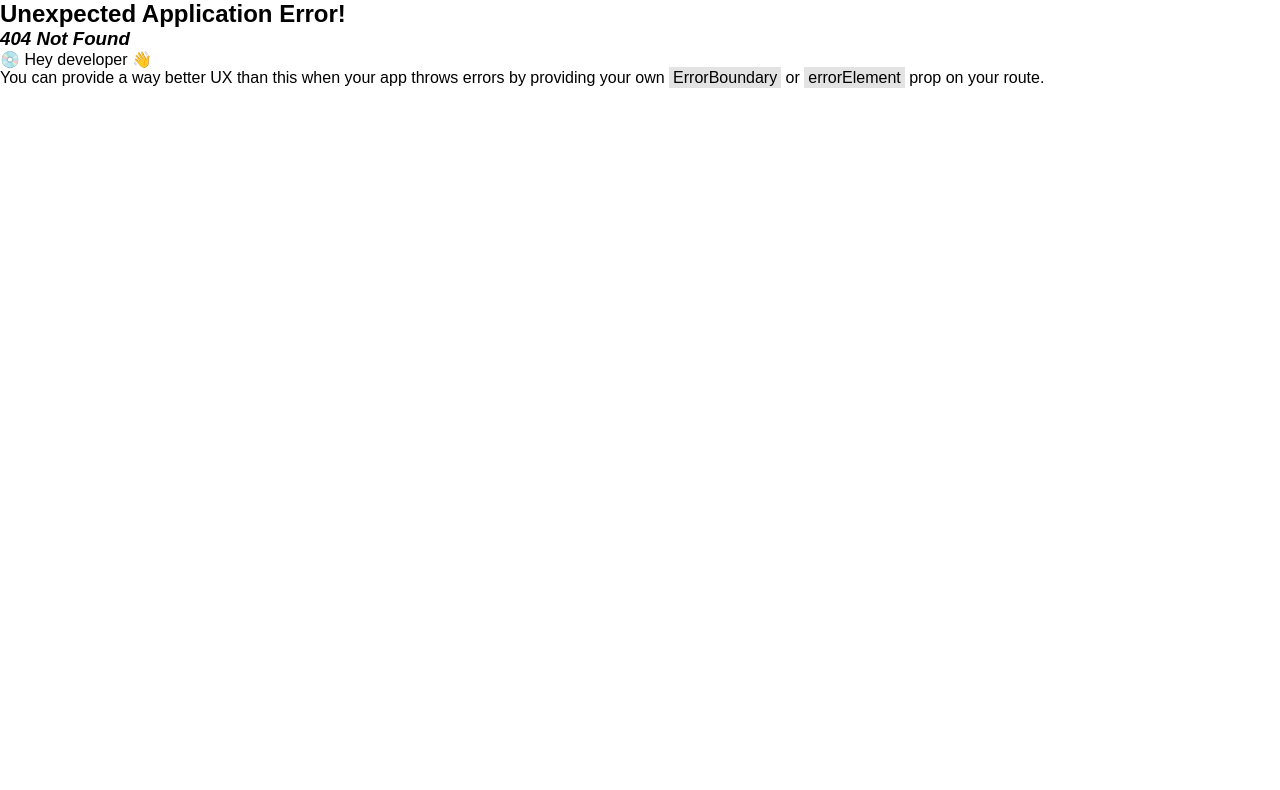
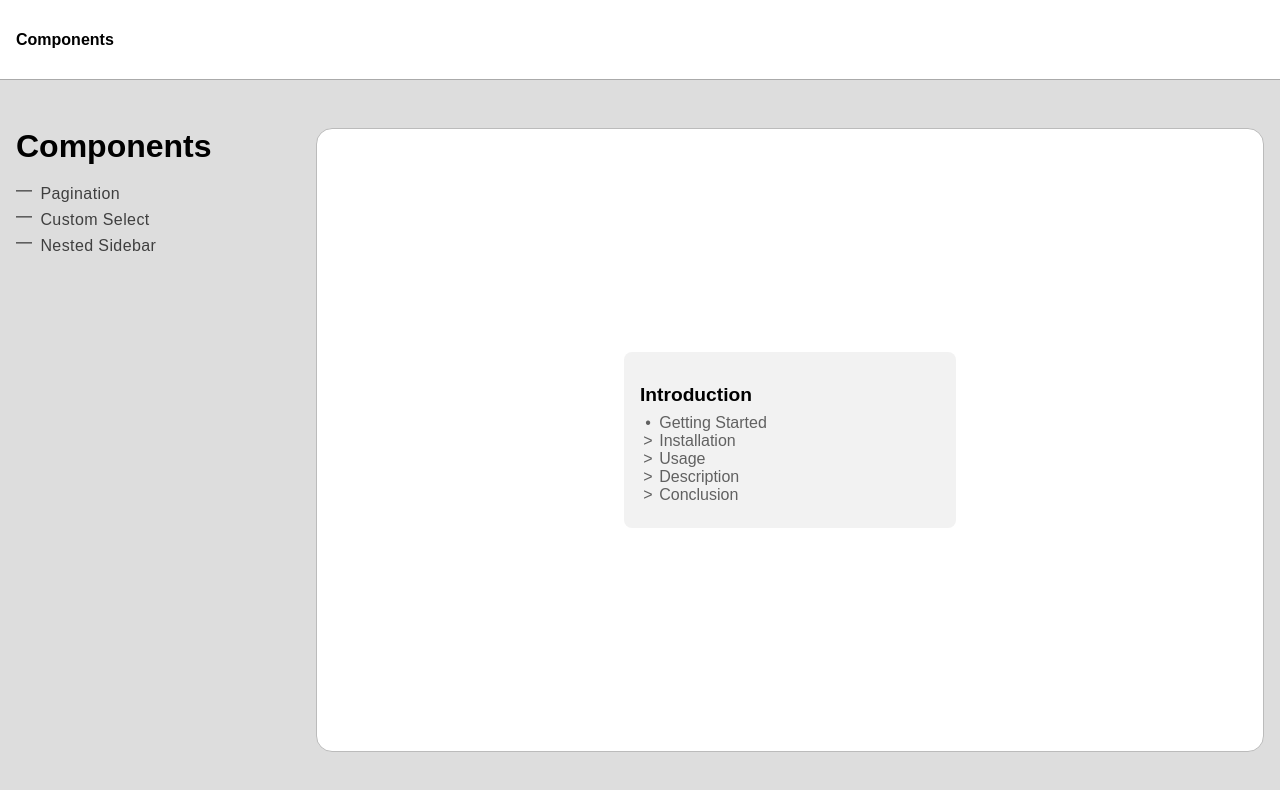
Before and after one commit to thecloer/react-components, a React (Vite) app: page /react-components/nested-sidebar in a window 1280 px wide. Before the commit this address had no page. Shown: the top 790 px of the page. Built offline with nearby package versions, Linux system fonts and the light colour scheme.

Commit message:
ADD: nested sidebar

```diff
--- /dev/null
+++ b/src/pages/MyComponents/MyNestedSidebar/HashContext.tsx
@@ -0,0 +1,20 @@
+import { PropsWithChildren, useContext, useEffect, useState } from 'react';
+import { createContext } from 'react';
+
+type HashContextType = {
+  hash: string;
+  setHash: (hash: string) => void;
+};
+const HashContext = createContext<HashContextType>({ hash: '', setHash: () => {} });
+
+export const HashProvider = ({ children }: PropsWithChildren) => {
+  const [hash, setHash] = useState(() => window.location.hash);
+  useEffect(() => {
+    window.addEventListener('hashchange', () => setHash(window.location.hash));
+    return () => window.removeEventListener('hashchange', () => setHash(window.location.hash));
+  }, []);
+
+  return <HashContext.Provider value={{ hash, setHash }}>{children}</HashContext.Provider>;
+};
+
+export const useHash = () => useContext(HashContext);
--- /dev/null
+++ b/src/pages/MyComponents/MyNestedSidebar/MyNestedSidebar.module.css
@@ -0,0 +1,16 @@
+.box {
+  display: flex;
+  justify-content: center;
+  align-items: center;
+}
+.sidebar {
+  background-color: hsl(0, 0%, 95%);
+  padding: 1.5rem 1rem;
+  border-radius: 0.5rem;
+}
+.scrollWrapper {
+  height: 100%;
+  max-height: 400px;
+  width: 300px;
+  overflow-y: scroll;
+}
--- /dev/null
+++ b/src/pages/MyComponents/MyNestedSidebar/MyNestedSidebar.tsx
@@ -0,0 +1,23 @@
+import { TOC_DUMMY } from './dummyData';
+import { makeNestedToc } from './functions';
+import TocList from './TocList';
+import { HashProvider } from './HashContext';
+import styles from './MyNestedSidebar.module.css';
+
+const MyNestedSidebar = () => {
+  const nestedToc = makeNestedToc(TOC_DUMMY);
+
+  return (
+    <div className={`card ${styles.box}`}>
+      <div className={styles.sidebar}>
+        <div className={styles.scrollWrapper}>
+          <HashProvider>
+            <TocList toc={nestedToc} />
+          </HashProvider>
+        </div>
+      </div>
+    </div>
+  );
+};
+
+export default MyNestedSidebar;
--- /dev/null
+++ b/src/pages/MyComponents/MyNestedSidebar/TocItem.module.css
@@ -0,0 +1,63 @@
+* {
+  --hue: 10;
+}
+
+.h1 {
+  font-size: 1.2rem;
+  font-weight: 700;
+}
+.heading {
+  color: hsl(0, 0%, 38%);
+  border: none;
+  background: none;
+  font-size: 1rem;
+  cursor: pointer;
+}
+.heading:hover {
+  color: hsl(0, 0%, 10%);
+}
+.heading a {
+  color: inherit;
+}
+
+.selected {
+  color: hsl(var(--hue), 70%, 60%);
+}
+.selected:hover {
+  color: hsl(var(--hue), 100%, 60%);
+}
+.decorator {
+  display: inline-block;
+  width: 1rem;
+  height: 1rem;
+  margin-right: 0.2rem;
+  border: none;
+  text-align: center;
+}
+.nestedStack {
+  display: flex;
+}
+
+.collapseLine {
+  border: none;
+  background: none;
+  padding: 0;
+  width: 1rem;
+  margin-top: 0.5rem;
+  position: relative;
+  cursor: pointer;
+  outline: none;
+}
+.collapseLine::before {
+  content: '';
+  position: absolute;
+  top: 0;
+  bottom: 0;
+  width: 1px;
+  background: hsl(var(--hue), 50%, 74%);
+  transition: background-color 100ms ease-in-out;
+}
+.collapseLine:hover::before,
+.collapseLine:focus-visible::before {
+  background-color: hsl(var(--hue), 100%, 60%);
+}
--- /dev/null
+++ b/src/pages/MyComponents/MyNestedSidebar/TocItem.tsx
@@ -0,0 +1,49 @@
+import { FC, useState } from 'react';
+import type { TocData } from './functions';
+import { useHash } from './HashContext';
+import TocList from './TocList';
+import styles from './TocItem.module.css';
+
+type Props = {
+  heading: TocData;
+};
+
+const TocItem: FC<Props> = ({ heading }) => {
+  const [showChildren, setShowChildren] = useState(false);
+  const { hash } = useHash();
+  const headingClassName = `${styles.heading} ${hash === heading.url ? styles.selected : ''}`;
+
+  return heading.depth === 1 ? (
+    <div>
+      <a href={heading.url} className={styles.h1}>
+        {heading.value}
+      </a>
+      <TocList toc={heading.children} />
+    </div>
+  ) : heading.children.length > 0 ? (
+    <div>
+      <button className={headingClassName} onClick={() => setShowChildren((prev) => !prev)}>
+        <a href={heading.url}>
+          <span className={styles.decorator}>{showChildren ? 'v' : '>'}</span>
+          {heading.value}
+        </a>
+      </button>
+
+      {showChildren ? (
+        <div className={styles.nestedStack}>
+          <button className={styles.collapseLine} onClick={() => setShowChildren(false)} />
+          <TocList toc={heading.children} />
+        </div>
+      ) : null}
+    </div>
+  ) : (
+    <div className={headingClassName}>
+      <a href={heading.url}>
+        <span className={styles.decorator}>&bull;</span>
+        {heading.value}
+      </a>
+    </div>
+  );
+};
+
+export default TocItem;
--- /dev/null
+++ b/src/pages/MyComponents/MyNestedSidebar/TocList.module.css
@@ -0,0 +1,6 @@
+.stack {
+  margin: 0.5rem 0;
+}
+.stack:last-child {
+  margin-bottom: 0;
+}
--- /dev/null
+++ b/src/pages/MyComponents/MyNestedSidebar/TocList.tsx
@@ -0,0 +1,20 @@
+import type { FC } from 'react';
+import type { Toc } from './functions';
+import TocItem from './TocItem';
+import styles from './TocList.module.css';
+
+type Props = {
+  toc: Toc;
+};
+
+const TocList: FC<Props> = ({ toc }) => {
+  return (
+    <div className={styles.stack}>
+      {toc.map((heading) => (
+        <TocItem key={heading.url} heading={heading} />
+      ))}
+    </div>
+  );
+};
+
+export default TocList;
--- /dev/null
+++ b/src/pages/MyComponents/MyNestedSidebar/dummyData.ts
@@ -0,0 +1,129 @@
+export type TocDataRaw = { value: string; url: string; depth: number };
+
+export const TOC_DUMMY: TocDataRaw[] = [
+  {
+    value: 'Introduction',
+    url: '#first',
+    depth: 1,
+  },
+  {
+    value: 'Getting Started',
+    url: '#second',
+    depth: 2,
+  },
+  {
+    value: 'Installation',
+    url: '#third',
+    depth: 2,
+  },
+  {
+    value: 'Installation step 1',
+    url: '#fourth',
+    depth: 3,
+  },
+  {
+    value: 'Installation step 2',
+    url: '#fifth',
+    depth: 3,
+  },
+  {
+    value: 'Installation step 2 - substep 1',
+    url: '#sixth',
+    depth: 4,
+  },
+  {
+    value: 'Installation step 2 - substep 2',
+    url: '#seventh',
+    depth: 4,
+  },
+  {
+    value: 'Installation step 3',
+    url: '#eighth',
+    depth: 3,
+  },
+  {
+    value: 'Usage',
+    url: '#ninth',
+    depth: 2,
+  },
+  {
+    value: 'Usage step 1',
+    url: '#tenth',
+    depth: 3,
+  },
+  {
+    value: 'Usage step 2',
+    url: '#eleventh',
+    depth: 3,
+  },
+  {
+    value: 'Usage step 2 - substep 1',
+    url: '#twelfth',
+    depth: 4,
+  },
+  {
+    value: 'Usage step 2 - substep 2',
+    url: '#thirteenth',
+    depth: 4,
+  },
+  {
+    value: 'Usage step 3',
+    url: '#fourteenth',
+    depth: 3,
+  },
+  {
+    value: 'Description',
+    url: '#fifteenth',
+    depth: 2,
+  },
+  {
+    value: 'Description step 1',
+    url: '#sixteenth',
+    depth: 3,
+  },
+  {
+    value: 'Description step 2',
+    url: '#seventeenth',
+    depth: 3,
+  },
+  {
+    value: 'Description step 2 - substep 1',
+    url: '#eighteenth',
+    depth: 4,
+  },
+  {
+    value: 'Description step 2 - substep 2',
+    url: '#nineteenth',
+    depth: 4,
+  },
+  {
+    value: 'Description step 3',
+    url: '#twentieth',
+    depth: 3,
+  },
+  {
+    value: 'Conclusion',
+    url: '#twentyfirst',
+    depth: 2,
+  },
+  {
+    value: 'Conclusion step 1',
+    url: '#twentysecond',
+    depth: 3,
+  },
+  {
+    value: 'Conclusion step 2',
+    url: '#twentythird',
+    depth: 3,
+  },
+  {
+    value: 'Conclusion step 2 - substep 1',
+    url: '#twentyfourth',
+    depth: 4,
+  },
+  {
+    value: 'Conclusion step 2 - substep 2',
+    url: '#twentyfifth',
+    depth: 4,
+  },
+];
--- /dev/null
+++ b/src/pages/MyComponents/MyNestedSidebar/functions.ts
@@ -0,0 +1,19 @@
+import { TocDataRaw } from './dummyData';
+
+export type TocData = TocDataRaw & { children: TocData[] };
+export type Toc = TocData[];
+
+const bindParent = (nestedToc: Toc, node: TocData, currentIndex: number, plainToc: Toc): Toc => {
+  const previousIndex = currentIndex - 1;
+  if (previousIndex < 0) return [node, ...nestedToc];
+
+  const previousNode = plainToc[previousIndex];
+  if (previousNode.depth < node.depth) {
+    previousNode.children.unshift(node);
+    return nestedToc;
+  }
+  return bindParent(nestedToc, node, previousIndex, plainToc);
+};
+
+export const makeNestedToc = (plainToc: TocDataRaw[]) =>
+  plainToc.map((tocData) => ({ ...tocData, children: [] } as TocData)).reduceRight(bindParent, [] as Toc);
--- a/src/pages/MyComponents/index.tsx
+++ b/src/pages/MyComponents/index.tsx
@@ -1,6 +1,7 @@
 import { Link, RouteObject } from 'react-router-dom';
 import MyCustomSelect from './MyCustomSelect/MyCustomSelect';
 import MyPagination from './MyPagination/MyPagination';
+import MyNestedSidebar from './MyNestedSidebar/MyNestedSidebar';
 import styles from './MyComponents.module.css';
 
 export const myComponentsList: RouteObject[] = [
@@ -13,6 +14,11 @@ export const myComponentsList: RouteObject[] = [
     id: 'custom select',
     path: 'custom-select',
     element: <MyCustomSelect />,
+  },
+  {
+    id: 'nested sidebar',
+    path: 'nested-sidebar',
+    element: <MyNestedSidebar />,
   },
 ];
 
```
